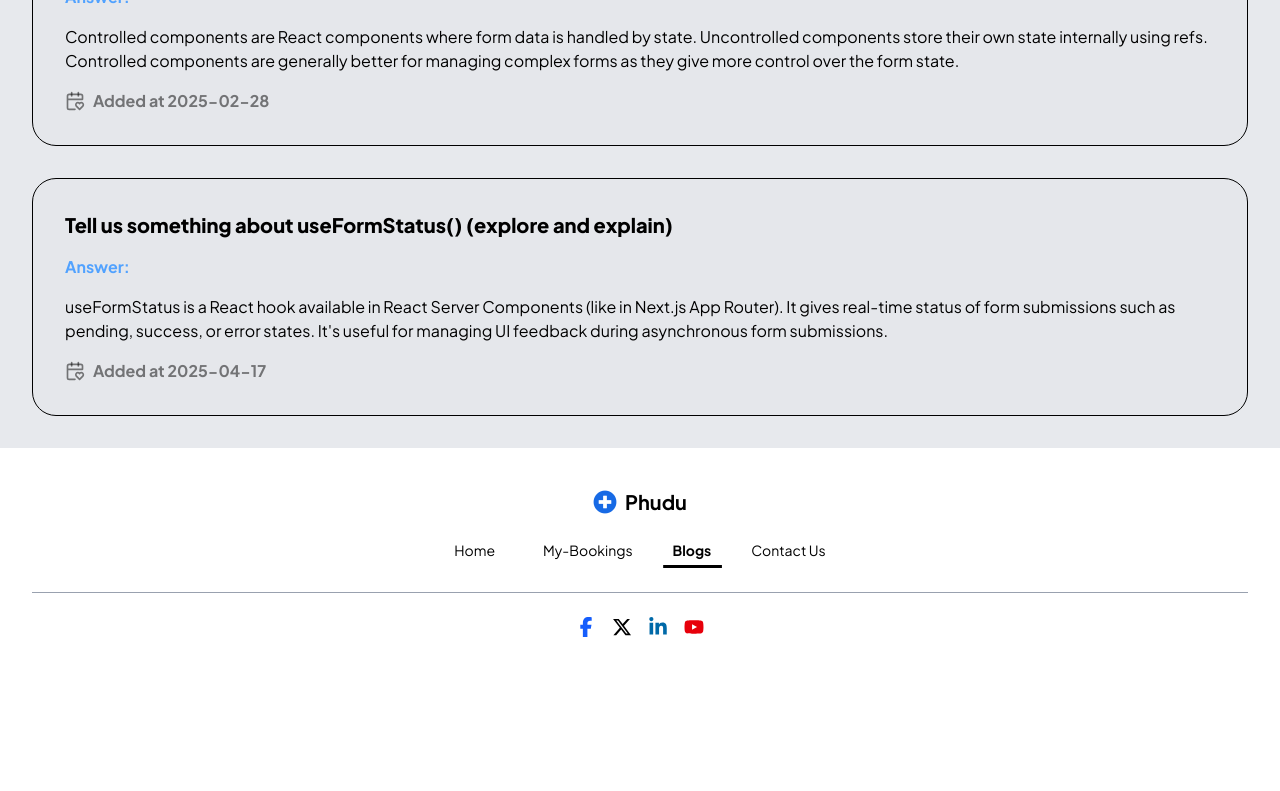
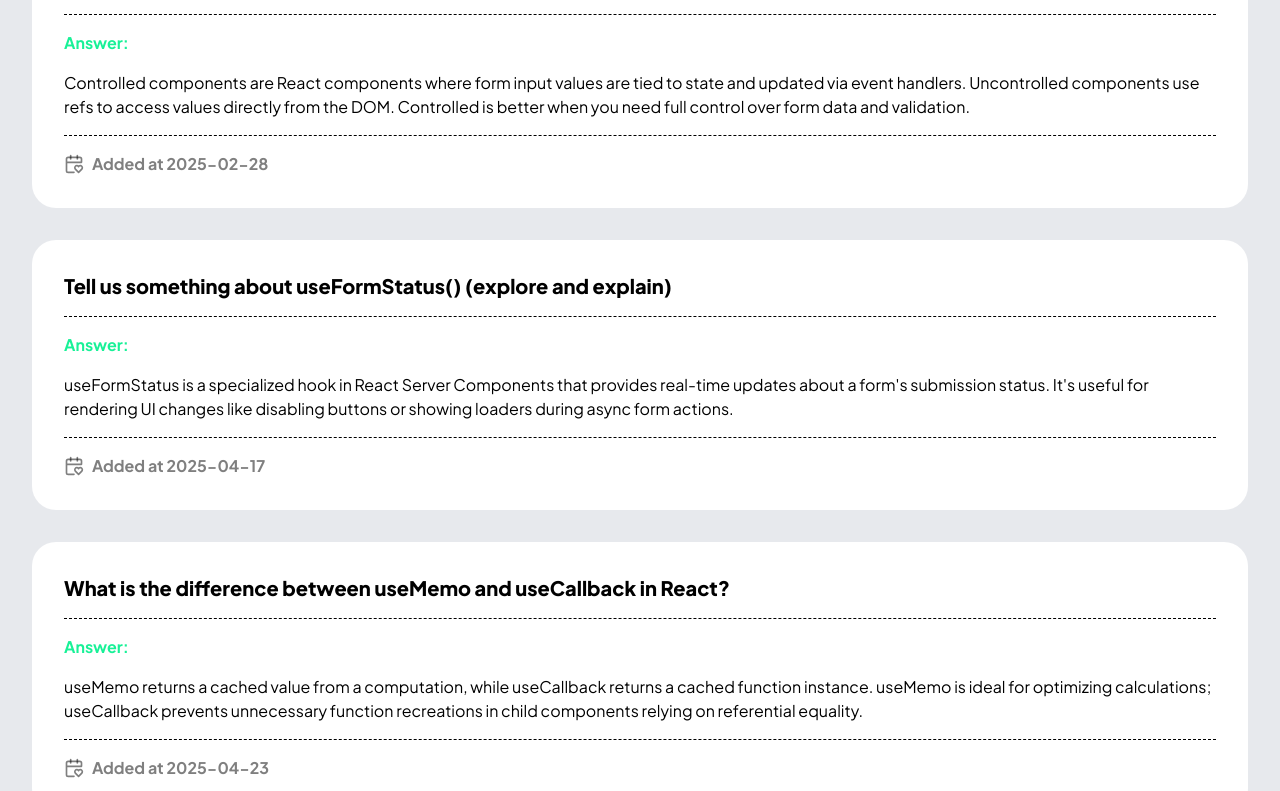
Before and after one commit to neshadx/doctor-schedule, a React (Vite) app: page /blogs in a window 1280 px wide. Shown: the part 1240-2031 px from the top of the page. Before the commit the page ends 1917 px from the top, so only its background shows below. Built offline with nearby package versions, Linux system fonts and the light colour scheme.

Commit message:
added some code

```diff
--- a/public/blog.json
+++ b/public/blog.json
@@ -17,11 +17,16 @@
   {
     "date": "2025-02-28",
     "question": "Difference between controlled and uncontrolled components? Which one is better?",
-    "answer": "Controlled components are React components where form data is handled by state. Uncontrolled components store their own state internally using refs. Controlled components are generally better for managing complex forms as they give more control over the form state."
+    "answer": "Controlled components are React components where form input values are tied to state and updated via event handlers. Uncontrolled components use refs to access values directly from the DOM. Controlled is better when you need full control over form data and validation."
   },
   {
     "date": "2025-04-17",
     "question": "Tell us something about useFormStatus() (explore and explain)",
-    "answer": "useFormStatus is a React hook available in React Server Components (like in Next.js App Router). It gives real-time status of form submissions such as pending, success, or error states. It's useful for managing UI feedback during asynchronous form submissions."
+    "answer": "useFormStatus is a specialized hook in React Server Components that provides real-time updates about a form's submission status. It's useful for rendering UI changes like disabling buttons or showing loaders during async form actions."
+  },
+  {
+    "date": "2025-04-23",
+    "question": "What is the difference between useMemo and useCallback in React?",
+    "answer": "useMemo returns a cached value from a computation, while useCallback returns a cached function instance. useMemo is ideal for optimizing calculations; useCallback prevents unnecessary function recreations in child components relying on referential equality."
   }
 ]
--- a/src/pages/Blog.jsx
+++ b/src/pages/Blog.jsx
@@ -4,12 +4,12 @@ import { LuCalendarHeart } from 'react-icons/lu'
 function Blog({item}) {
   const {answer,question,date}=item
   return (
-    <div className="bg-gray-200 border space-y-4 py-8 px-8 rounded-3xl p m-8 gap-4 flex-col">
+    <div className="bg-white space-y-4 py-8 px-8 rounded-3xl p m-8 gap-4 flex-col">
           <h4 className="text-xl font-extrabold">{question}</h4>
-            <div className="divider-dashed"></div>
-            <p className="text-blue-400 font-bold">Answer:</p>
+            <div className="border-b border-dashed"></div>
+            <p className="text-[#18F197] font-bold">Answer:</p>
             <p>{answer}</p>
-            <div className="divider-dashed"></div>
+            <div className="border-b border-dashed"></div>
             <div className="text-black/50 font-bold flex items-center gap-2"><LuCalendarHeart size={20}/><p>Added at {date}</p></div>
         </div>
   )
--- a/src/pages/Blogs.jsx
+++ b/src/pages/Blogs.jsx
@@ -19,7 +19,7 @@ function Blogs() {
   },[])
   return (
     <>
-          <div className="bg-gray-200 rounded-3xl border m-8"><h3 className="text-4xl mt-20 text-center font-extrabold">Blogs</h3>
+          <div className="bg-gray-200 rounded-3xl m-8"><h3 className="text-4xl mt-20 text-center font-extrabold">Blogs</h3>
           <p className="mx-auto text-center my-8">
             Let's explore some basic concept that will make you a good developer
           </p></div>
```
